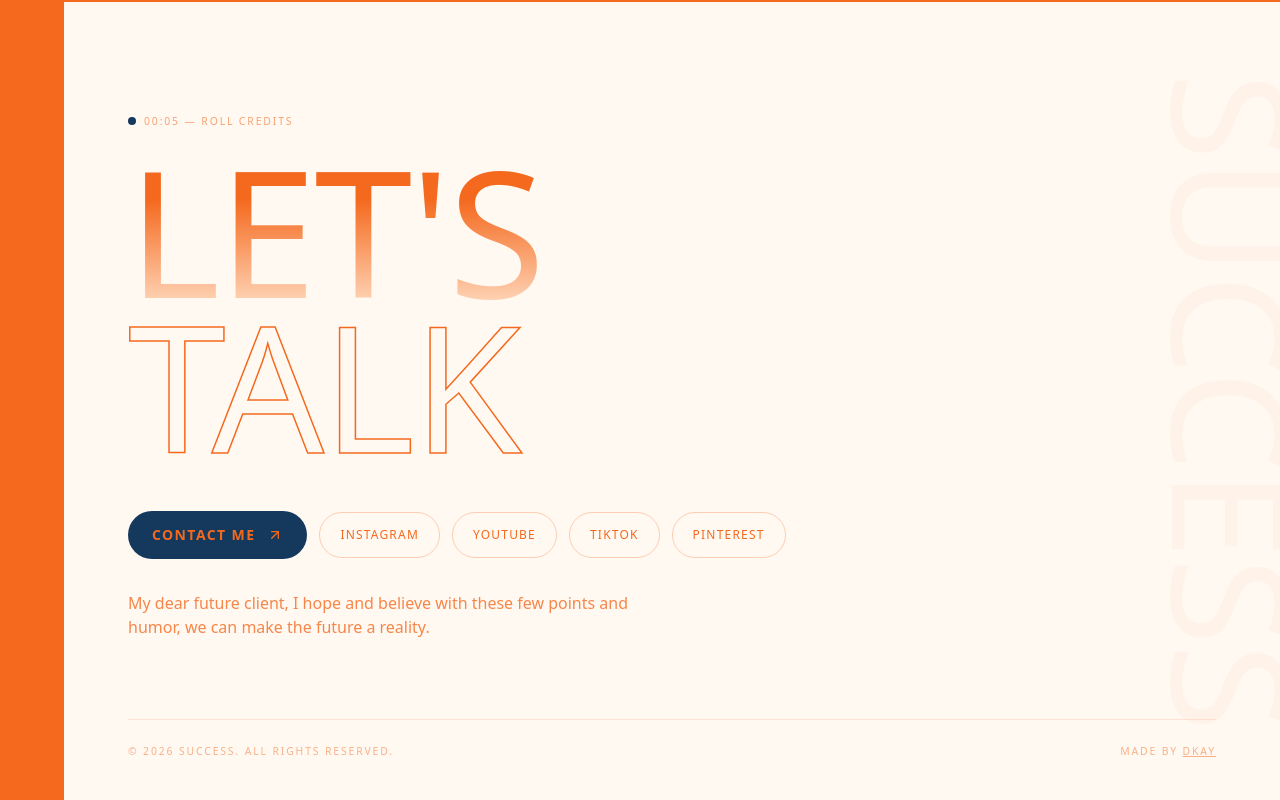
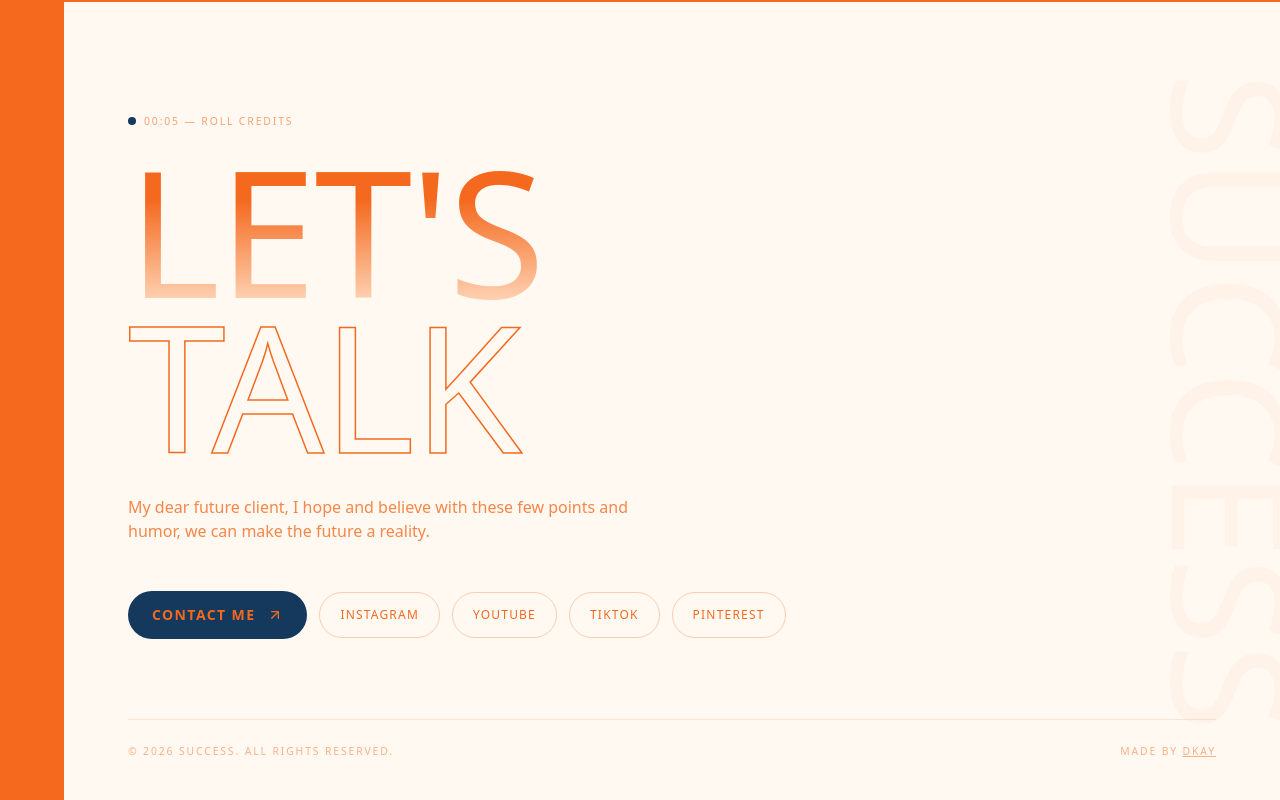
Before and after one commit to dkay9/client-portfolio, a Next.js app: page /projects in a window 1280 px wide. Shown: the part 2702-3502 px from the top of the page. Built offline with nearby package versions, Linux system fonts and the light colour scheme.

Commit message:
new push

```diff
--- a/components/Footer.tsx
+++ b/components/Footer.tsx
@@ -2,10 +2,10 @@ import { ArrowUpRight } from "lucide-react";
 import Reveal from "@/components/Reveal";
 
 const socials = [
-  { label: "Instagram", href: "https://instagram.com" },
+  { label: "Instagram", href: "https://www.instagram.com/discoverwithsu?igsh=anlvbmZjYWZtbGRy" },
   { label: "YouTube", href: "https://youtube.com" },
   { label: "TikTok", href: "https://tiktok.com" },
-  { label: "Pinterest", href: "https://pinterest.com" },
+  { label: "Pinterest", href: "https://pin.it/3cpogIaHE" },
 ];
 
 export default function Footer() {
@@ -33,6 +33,13 @@ export default function Footer() {
         </h2>
       </Reveal>
 
+      <Reveal delay={220} className="mt-8">
+        <p className="max-w-lg text-paper/80">
+          My dear future client, I hope and believe with these few points and
+          humor, we can make the future a reality.
+        </p>
+      </Reveal>
+
       <Reveal delay={150} className="mt-12 flex flex-wrap items-center gap-3">
         <a
           href="mailto:hello@amara.studio"
@@ -52,13 +59,6 @@ export default function Footer() {
         ))}
       </Reveal>
 
-      <Reveal delay={220} className="mt-8">
-        <p className="max-w-lg text-paper/80">
-          My dear future client, I hope and believe with these few points and
-          humor, we can make the future a reality.
-        </p>
-      </Reveal>
-
       <div className="mt-20 flex flex-wrap items-center justify-between gap-4 border-t border-paper/15 pt-6">
         <p className="timecode text-paper/50">
           © {new Date().getFullYear()} Success. All rights reserved.
```
